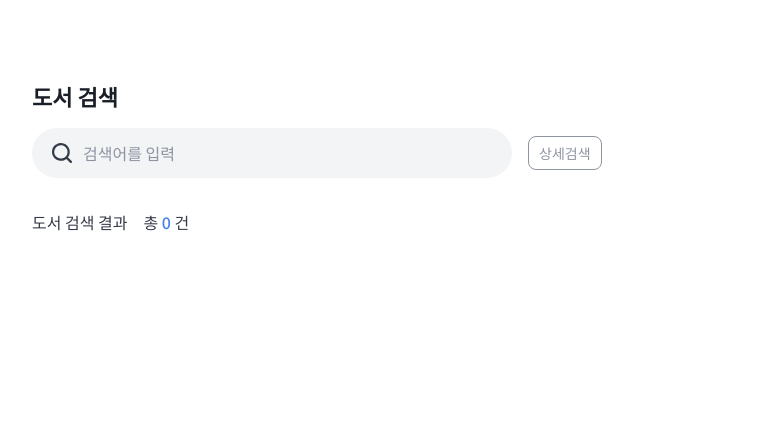
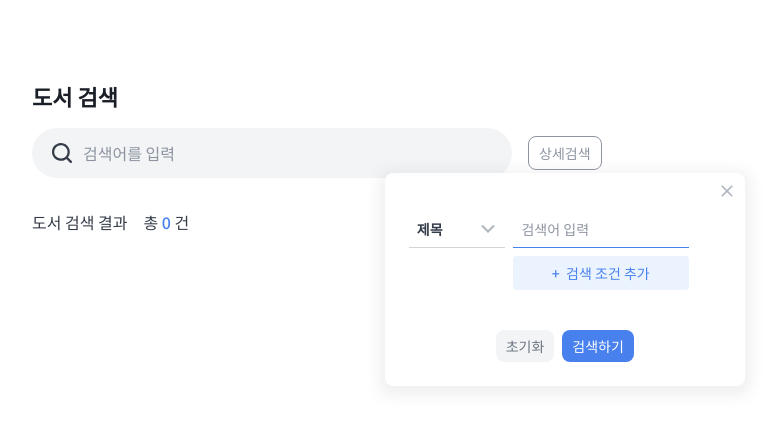
Before and after one commit to hsk-kr/30cos-books, a React (Create React App) app: page / in a window 1280 px wide. Both pictures are taken after a click on the button "상세검색". Shown: the top 428 px of the page, without its empty margins (128-902 px from the left). Built offline with nearby package versions, Linux system fonts and the light colour scheme.

Commit message:
implement advanced search books api
- fixed select onChange, it should've been bounded as a onClick
  but it was bounded on onChange
- removed pointer-event style in DetailSearchForm

```diff
--- a/src/components/atoms/Select/index.tsx
+++ b/src/components/atoms/Select/index.tsx
@@ -30,7 +30,7 @@ export const Select = ({
       <DropdownItem
         key={item.value}
         visible={item.visible || false}
-        onChange={() => onChange && onChange(itemIdx)}
+        onClick={() => onChange && onChange(itemIdx)}
       >
         {item.value}
       </DropdownItem>
--- a/src/components/organisms/DetailSearchForm/index.tsx
+++ b/src/components/organisms/DetailSearchForm/index.tsx
@@ -1,4 +1,4 @@
-import { useMemo } from 'react';
+import React, { useState, useCallback, useMemo } from 'react';
 import styled from 'styled-components';
 import { Flex } from '../../atoms/Flex';
 import { Button } from '../../atoms/Button';
@@ -8,9 +8,10 @@ import { RemoveButton } from '../../molecules/RemoveButton';
 import CloseIcon from '../../../res/close_icon.svg';
 
 interface DetailSearchFormProps {
+  addDisabled?: boolean;
   onClose?: VoidFunction;
   onReset?: VoidFunction;
-  onAddSearchOption?: VoidFunction;
+  onSearchOptionAdd?: VoidFunction;
   onSearch?: VoidFunction;
   items?: SelectItem[];
   options?: Omit<SearchOptionProps, 'items'>[];
@@ -21,20 +22,26 @@ interface SearchOptionProps {
   selectedItemIndex?: number;
   value?: string;
   onChange?: React.ChangeEventHandler<HTMLInputElement>;
+  onTypeChange?: (index: number) => void;
   onRemove?: VoidFunction;
   removeDisabled?: boolean;
 }
 
+export const TITLE = 0;
+export const AUTHOR = 1;
+export const PUBLISHER = 2;
+
 export const DetailSearchForm = ({
+  addDisabled,
   onClose,
   items = [],
   options = [],
   onReset,
-  onAddSearchOption,
+  onSearchOptionAdd,
   onSearch,
 }: DetailSearchFormProps) => {
   const optionElements = useMemo(() => {
-    return options.map((option, optionIdx) => (
+    return options.map((option) => (
       <SearchOption key={option.selectedItemIndex} items={items} {...option} />
     ));
   }, [items, options]);
@@ -44,14 +51,16 @@ export const DetailSearchForm = ({
       <CloseButton alt="close" src={CloseIcon} onClick={onClose} />
       <Flex direction="column" rowGap={8}>
         {optionElements}
+        {!addDisabled && (
           <Flex justifyContent="flex-end">
             <AppendOptionButton
-            onClick={onAddSearchOption}
+              onClick={onSearchOptionAdd}
               data-testid="addSearchOptionButton"
             >
               +&nbsp; 검색 조건 추가
             </AppendOptionButton>
           </Flex>
+        )}
       </Flex>
       <Flex columnGap={8} justifyContent="center">
         <Button
@@ -77,12 +86,14 @@ const SearchOption = ({
   onChange,
   onRemove,
   removeDisabled,
+  onTypeChange,
 }: SearchOptionProps) => {
   return (
     <Flex columnGap={8} alignItems="center" data-testid="searchOption">
       <Select
         items={items}
         selectedItemIndex={selectedItemIndex}
+        onChange={onTypeChange}
         data-testid="select"
       />
       <TextField value={value} onChange={onChange} placeholder="검색어 입력" />
@@ -138,3 +149,110 @@ const AppendOptionButton = styled(Button)`
     ${theme.font.captionMedium}
   `}
 `;
+
+interface SearchOptionState {
+  selectedItemIndex: number;
+  value: string;
+}
+
+const searchOptionTypes = ['제목', '저자명', '출판사'];
+
+const initialSearchState = (): SearchOptionState[] => [
+  {
+    selectedItemIndex: 0,
+    value: '',
+  },
+];
+
+export const useDetailSearchForm = () => {
+  const [searchOptionState, setSearchOptionState] = useState<
+    SearchOptionState[]
+  >(initialSearchState());
+
+  const handleSearchOptionValue = useCallback(
+    (index: number) => (e: React.ChangeEvent<HTMLInputElement>) => {
+      setSearchOptionState((state) => {
+        const newState = [...state];
+        newState[index].value = e.target.value;
+
+        return newState;
+      });
+    },
+    []
+  );
+
+  const handleSearchTypeChange = useCallback(
+    (stateIndex: number) => (typeIndex: number) => {
+      setSearchOptionState((state) => {
+        const newState = [...state];
+        newState[stateIndex].selectedItemIndex = typeIndex;
+
+        return newState;
+      });
+    },
+    []
+  );
+
+  const handleSearchOptionRemove = useCallback(
+    (index: number) => () => {
+      setSearchOptionState((state) => {
+        const newState = [...state];
+        newState.splice(index, 1);
+        return newState;
+      });
+    },
+    []
+  );
+
+  const handleReset = useCallback(() => {
+    setSearchOptionState(initialSearchState());
+  }, []);
+
+  const handleSearchOptionAdd = useCallback(() => {
+    setSearchOptionState((prevState) => {
+      // Find unselected item index
+      const availableIndex = searchOptionTypes.findIndex(
+        (_, oIdx) => !prevState.find((s) => s.selectedItemIndex === oIdx)
+      );
+
+      return [
+        ...prevState,
+        {
+          selectedItemIndex: availableIndex,
+          value: '',
+        },
+      ];
+    });
+  }, []);
+
+  const searchOptions = useMemo<Omit<SearchOptionProps, 'items'>[]>(() => {
+    return searchOptionState.map((state, index) => ({
+      ...state,
+      onChange: handleSearchOptionValue(index),
+      onTypeChange: handleSearchTypeChange(index),
+      onRemove: handleSearchOptionRemove(index),
+      removeDisabled: index === 0,
+    }));
+  }, [
+    handleSearchOptionRemove,
+    handleSearchOptionValue,
+    handleSearchTypeChange,
+    searchOptionState,
+  ]);
+
+  // remove selected search options
+  const searchOptionDropdownList = useMemo(() => {
+    return searchOptionTypes.map((o, idx) => ({
+      value: o,
+      visible: !searchOptionState.find((o) => o.selectedItemIndex === idx),
+    }));
+  }, [searchOptionState]);
+
+  return {
+    searchOptionDropdownList,
+    searchOptions,
+    addDisabled: searchOptionState.length >= 3,
+    handleReset,
+    handleSearchOptionAdd,
+  };
+};
--- a/src/components/organisms/SearchField/index.tsx
+++ b/src/components/organisms/SearchField/index.tsx
@@ -67,7 +67,6 @@ const DetailSearchForm = styled.div`
   left: 50%;
   transform: translateX(-50%);
   top: 110%;
-  pointer-events: none;
   opacity: 1;
 `;
 
--- a/src/components/pages/SearchPage.tsx
+++ b/src/components/pages/SearchPage.tsx
@@ -5,16 +5,32 @@ import {
   BookCardProps,
 } from '../organisms/BookSearchResultList';
 import { SearchField } from '../organisms/SearchField';
+import {
+  DetailSearchForm,
+  useDetailSearchForm,
+  TITLE,
+  AUTHOR,
+  PUBLISHER,
+} from '../organisms/DetailSearchForm';
 import { SearchResultCountLabel } from '../molecules/SearchResultCountLabel';
 import { Pagination } from '../molecules/Pagination';
-import { useBooks } from '../../hooks/useBooks';
+import { useBooks, DetailSearchParams } from '../../hooks/useBooks';
 import { usePagination } from '../../hooks/usePagination';
 
 export const SearchPage = () => {
+  const [detailSearchFormVisible, setDetailSearchFormVisible] = useState(false);
   const [total, setTotal] = useState(0);
   const [books, setBooks] = useState<BookCardProps[]>([]);
   const [searchWord, setSearchWord] = useState('');
   const [selectedBookIndex, setSelectedBookIndex] = useState(-1);
+
+  const {
+    searchOptionDropdownList,
+    searchOptions,
+    addDisabled: searchOptionAddDisabled,
+    handleReset,
+    handleSearchOptionAdd,
+  } = useDetailSearchForm();
 
   const {
     page,
@@ -37,6 +53,42 @@ export const SearchPage = () => {
 
   const handleSearchWord = (e: React.ChangeEvent<HTMLInputElement>) => {
     setSearchWord(e.target.value);
+  };
+
+  const toggleDetailForm = () => {
+    setDetailSearchFormVisible((visible) => !visible);
+  };
+
+  const handleDetailSearch = () => {
+    const params: DetailSearchParams = {
+      page: 1,
+    };
+
+    // make books api params
+    for (const option of searchOptions) {
+      const value = option.value?.trim();
+      if (!value?.length) continue;
+
+      switch (option.selectedItemIndex) {
+        case TITLE:
+          params.d_titl = value;
+          break;
+        case AUTHOR:
+          params.d_auth = value;
+          break;
+        case PUBLISHER:
+          params.d_publ = value;
+          break;
+      }
+    }
+
+    // if use doesn't enter any input values
+    if (Object.keys(params).length < 2) {
+      alert('검색어를 입력해주세요.');
+      return;
+    }
+
+    fetchBooks(params);
   };
 
   // fetch when click the search button
@@ -108,6 +160,20 @@ export const SearchPage = () => {
           value={searchWord}
           onChange={handleSearchWord}
           onSearch={handleSearch}
+          onDetailSearch={toggleDetailForm}
+          detailSearchForm={
+            detailSearchFormVisible && (
+              <DetailSearchForm
+                addDisabled={searchOptionAddDisabled}
+                items={searchOptionDropdownList}
+                options={searchOptions}
+                onClose={toggleDetailForm}
+                onReset={handleReset}
+                onSearch={handleDetailSearch}
+                onSearchOptionAdd={handleSearchOptionAdd}
+              />
+            )
+          }
         />
       }
       searchResultText={
--- a/src/hooks/useBooks.ts
+++ b/src/hooks/useBooks.ts
@@ -7,10 +7,10 @@ interface AllSearchParams {
   page: number;
 }
 
-interface DetailSearchParams {
-  title?: string;
-  author?: string;
-  publisher?: string;
+export interface DetailSearchParams {
+  d_titl?: string;
+  d_auth?: string;
+  d_publ?: string;
   page: number;
 }
 
@@ -35,17 +35,35 @@ interface BookAPIResponse {
 
 const DISPLAY_CNT = 10;
 
+const SEARCH_ALL_URL = 'v1/search/book.json';
+const SEARCH_DETAIL_URL = 'v1/search/book_adv';
+
+const isAllSearchParams = (
+  params?: AllSearchParams | DetailSearchParams
+): params is AllSearchParams => {
+  return 'query' in (params || {});
+};
+
 const fetchNaverBooks = async (
   params?: AllSearchParams | DetailSearchParams
 ) => {
   const page = params?.page || 1;
   const start = (page - 1) * DISPLAY_CNT + 1;
 
+  // change url depending on parameters
+  let url = '';
+  if (isAllSearchParams(params)) {
+    url = SEARCH_ALL_URL;
+  } else {
+    url = SEARCH_DETAIL_URL;
+  }
+
   const data = (
-    await naverApi.get<BookAPIResponse>('v1/search/book.json', {
+    await naverApi.get<BookAPIResponse>(url, {
       params: {
         ...params,
         start,
+        page: undefined,
       },
     })
   ).data;
@@ -118,16 +136,16 @@ export const useBooks = () => {
 const makeCacheKey = (params: AllSearchParams | DetailSearchParams) => {
   let key = ['naver-books'];
 
-  if ('query' in params) {
+  if (isAllSearchParams(params)) {
     // 전체검색
     key = [...key, params.query, params.page.toString()];
   } else {
     // 상세검색
     key = [
       ...key,
-      params.title || 'all',
-      params.author || 'all',
-      params.publisher || 'all',
+      params.d_titl || 'all',
+      params.d_auth || 'all',
+      params.d_publ || 'all',
       params.page.toString(),
     ];
   }
```
Also changed, not shown: 1 other file (tests, documents, lock files or other folders). Lines whose indentation alone changed are shown as unchanged.
